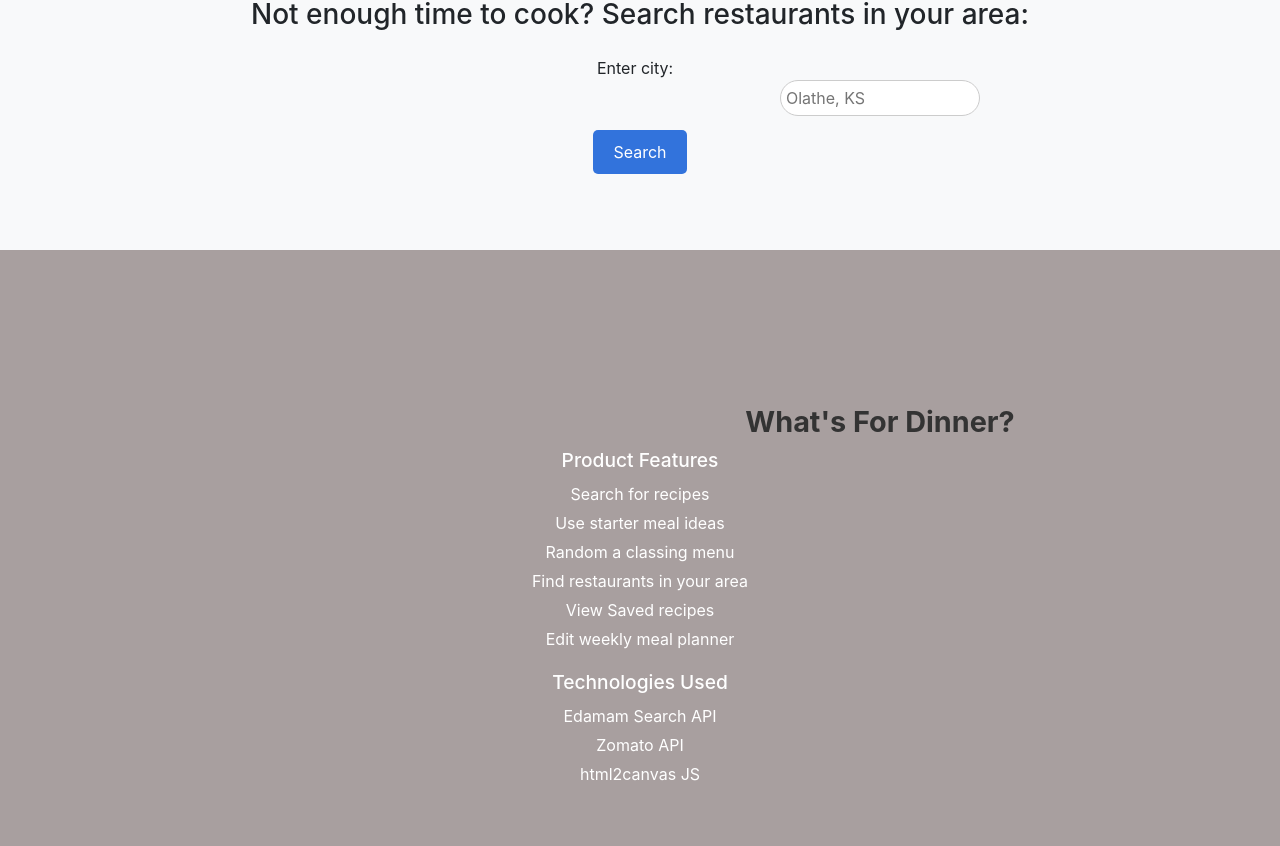
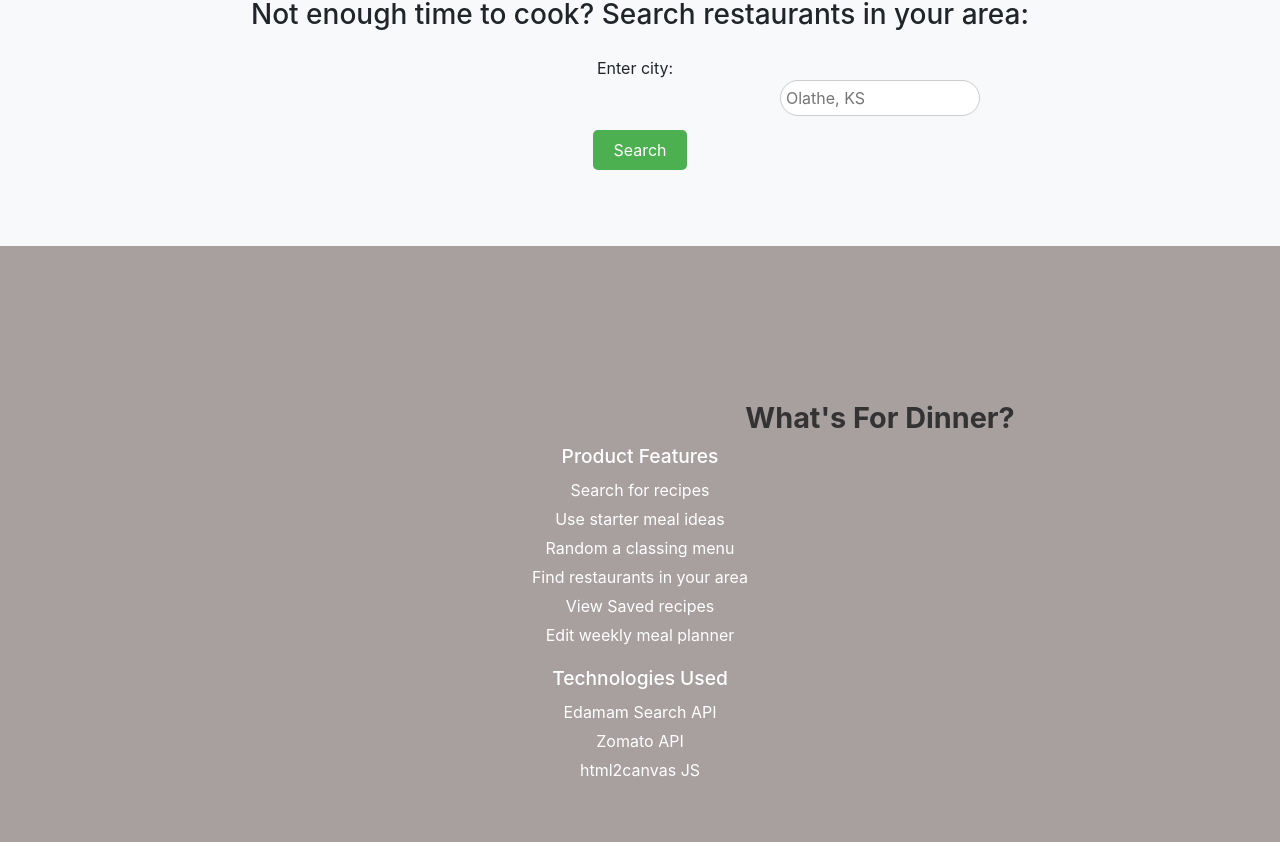
Before and after one commit to sonalika1512/WhatsForDinner, a React (Create React App) app: page / in a window 1280 px wide. Shown: the part 1922-2768 px from the top of the page. Built offline with nearby package versions, Linux system fonts and the light colour scheme; a web font is replaced by a local one.

Commit message:
Update Restaurants.js

```diff
--- a/src/Components/Restaurants/Restaurants.js
+++ b/src/Components/Restaurants/Restaurants.js
@@ -101,13 +101,13 @@ function SearchRestaurants() {
             </div>
             <div className="column is-three-quarters">
               <h3 className="title">Not enough time to cook? Search restaurants in your area:</h3>
-              <label htmlFor="find-restaurant"><i className="icon is-left fas fa-map-marked-alt"></i> Enter city:</label>
+              <label htmlFor="find-restaurant"><i className="is-left-fa-map-marked-alt"></i> Enter city:</label>
               <div className="field has-addons">
                 <div className="control">
                   <input id="find-restaurant" className="input" type="text" placeholder="Olathe, KS" onKeyPress={handleKeyPress} />
                 </div>
                 <div id="search-restaurant" className="control">
-                  <button className="button is-primary" onClick={handleSearchRestaurant}>Search</button>
+                  <button className="button-is-primary" onClick={handleSearchRestaurant}>Search</button>
                 </div>
               </div>
               <div id="restaurantArea"></div>
```
